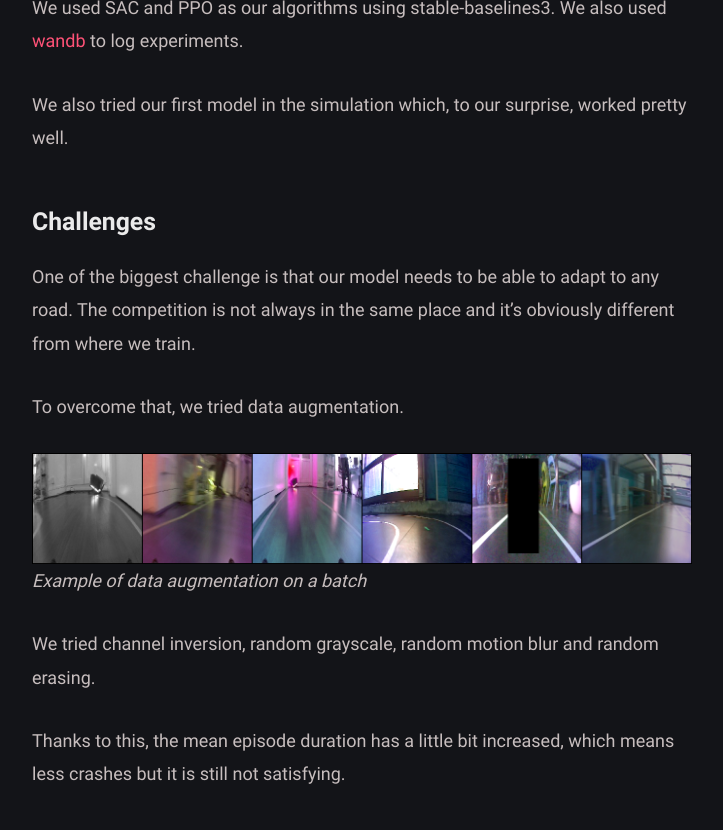
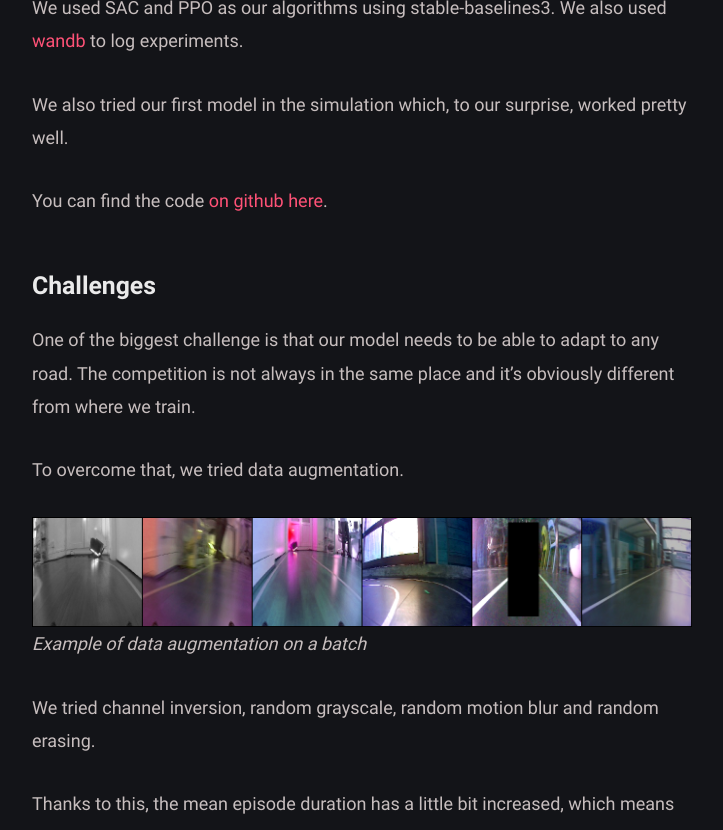
Before and after one commit to Rian-T/portfolio, a Jekyll site: the page built from _posts/project-tuatara/2021-12-09-project-tuatara.md, in a window 1280 px wide and 900 px high, scrolled down 1708 px, cut to the strip 70-900 px from the top of the window. Shown: the whole strip, without its empty margins (278-1001 px from the left). Built offline with Jekyll 4.4.1, drawn with Linux system fonts in a browser that asks for light colours.

Commit message:
add github link to tuatara

```diff
--- a/_posts/project-tuatara/2021-12-09-project-tuatara.md
+++ b/_posts/project-tuatara/2021-12-09-project-tuatara.md
@@ -31,6 +31,8 @@ We used SAC and PPO as our algorithms using stable-baselines3. We also used [wan
 
 We also tried our first model in the simulation which, to our surprise, worked pretty well.
 
+You can find the code [on github here](https://github.com/Armandpl/tuatara).
+
 ## Challenges
 
 One of the biggest challenge is that our model needs to be able to adapt to any road. The competition is not always in the same place and it's obviously different from where we train.
```
